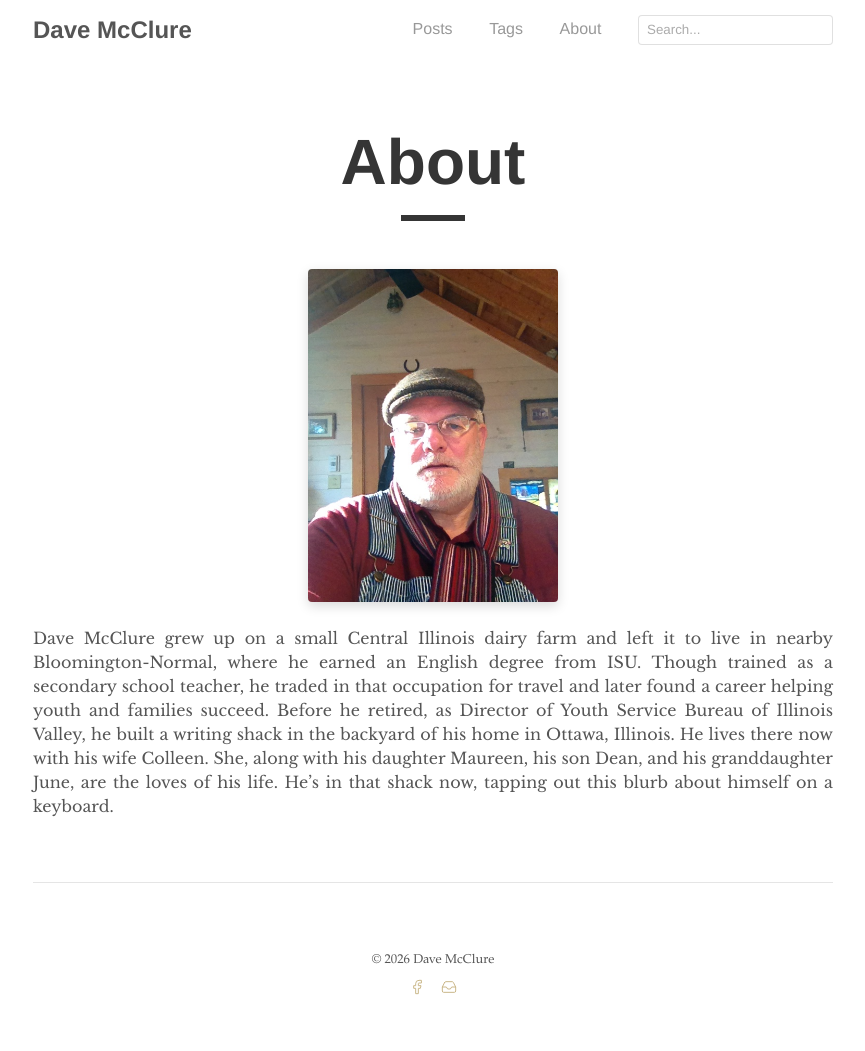
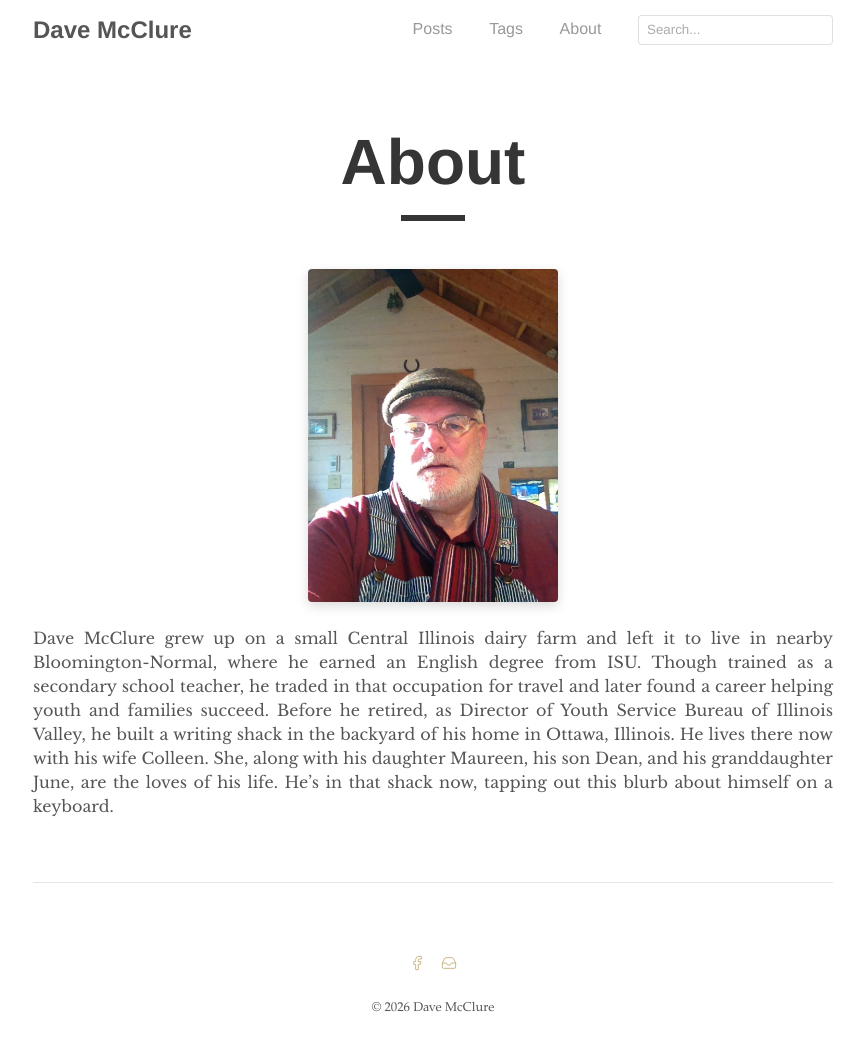
Before and after one commit to Daveintheshack/daveintheshack.github.io, a Jekyll site: the page built from _pages/about.md, in a window 1280 px wide. Shown: the whole page, without its empty margins (207-1072 px from the left). Built offline with Jekyll 4.4.1, drawn with Linux system fonts in a browser that asks for light colours.

Commit message:
Update footer.html

```diff
--- a/_includes/footer.html
+++ b/_includes/footer.html
@@ -1,7 +1,4 @@
 <footer>
-  <span>
-    &copy; <time datetime="{{ site.time }}">{{ site.time | date: '%Y' }}</time> {{ site.author.name }}
-  </span>
   <div class="footer-icons">
     <a href="https://www.facebook.com/dave.mcclure.140" target="_blank" rel="noopener">
       <img src="{{ "/assets/facebook-icon.svg" | relative_url }}" alt="Facebook" class="footer-icon">
@@ -10,6 +7,9 @@
       <img src="{{ "/assets/inbox-icon.svg" | relative_url }}" alt="Email" class="footer-icon">
     </a>
   </div>
+  <span>
+    &copy; <time datetime="{{ site.time }}">{{ site.time | date: '%Y' }}</time> {{ site.author.name }}
+  </span>
   <button id="back-to-top" title="Back to top">&#8593;</button>
 </footer>
 
```
